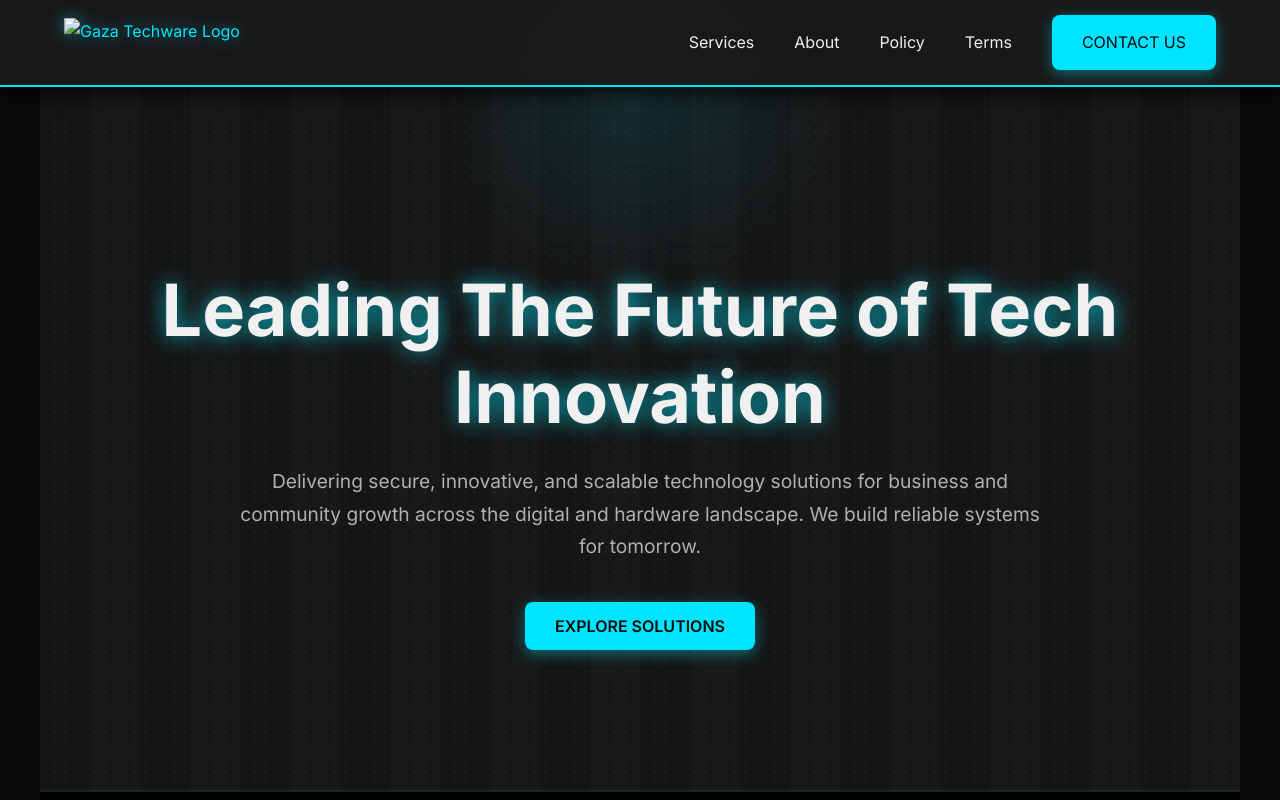
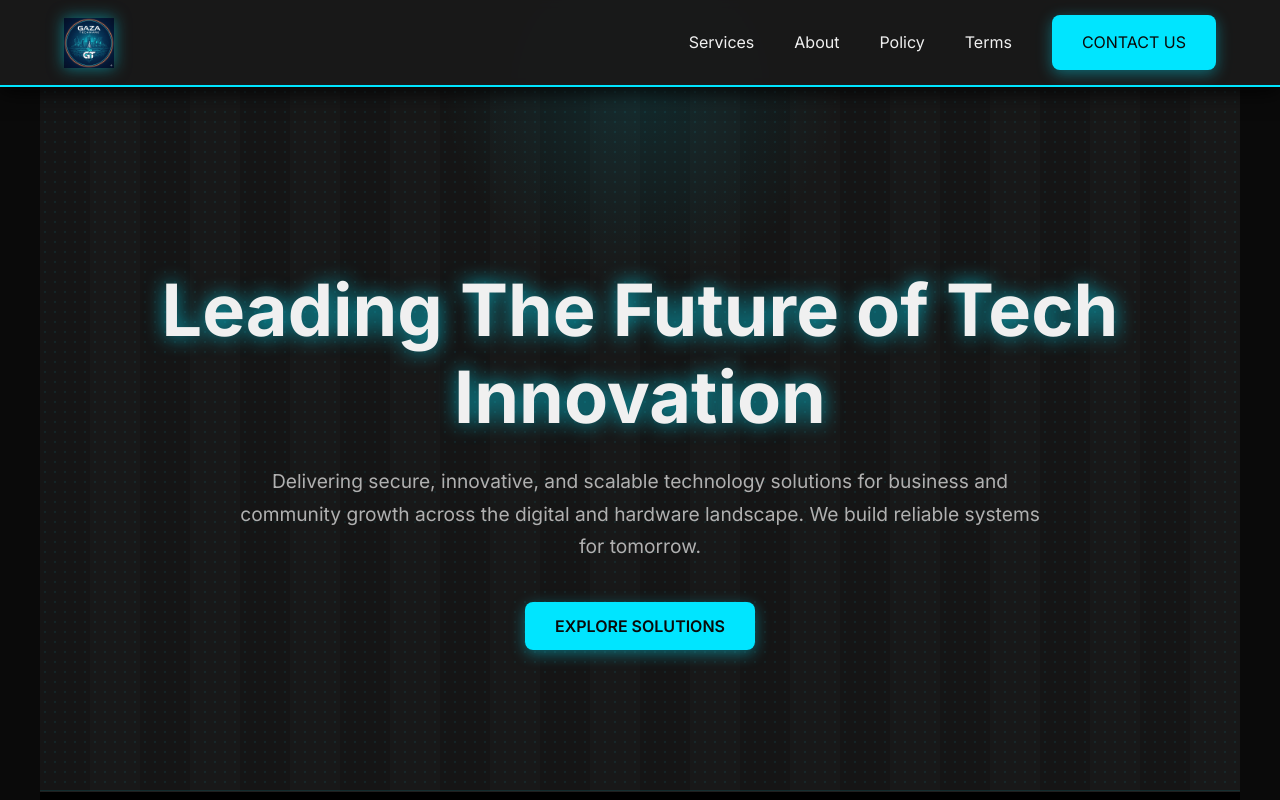
Before and after one commit to 097021/GazaTechnologyHardware, a plain HTML site: page index.html in a window 1280 px wide. Shown: the top 800 px of the page. Drawn offline with Linux system fonts and the light colour scheme; grey boxes are pictures that could not be loaded.

Commit message:
Update index.html

```diff
--- a/index.html
+++ b/index.html
@@ -5,7 +5,7 @@
     <meta name="viewport" content="width=device-width, initial-scale=1.0">
     <title>Gaza Techware | Modern Technology Solutions</title>
 
-    <link rel="icon" type="image/png" href="logo/gazatecware.png">
+    <link rel="icon" type="image/png" href="gazatecware.png">
 
     <link href="https://fonts.googleapis.com/css2?family=Inter:wght@300;400;600;700;800&display=swap" rel="stylesheet">
 
@@ -462,7 +462,7 @@
 
     <header class="site-header">
         <div class="site-logo">
-            <a href="/"><img src="logo/gazatecware.png" alt="Gaza Techware Logo"></a>
+            <a href="/"><img src="gazatecware.png" alt="Gaza Techware Logo"></a>
         </div>
         <nav class="site-nav">
             <a href="#services">Services</a>
```
